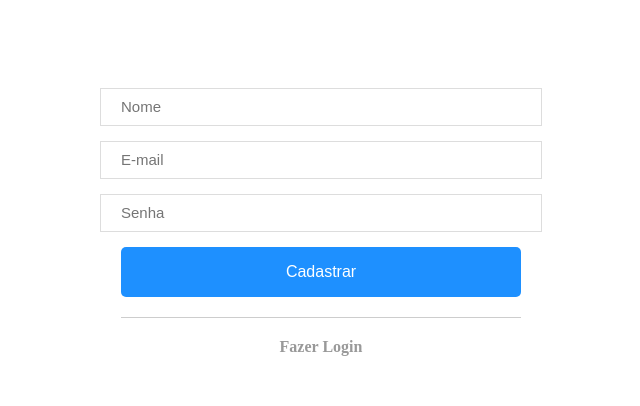
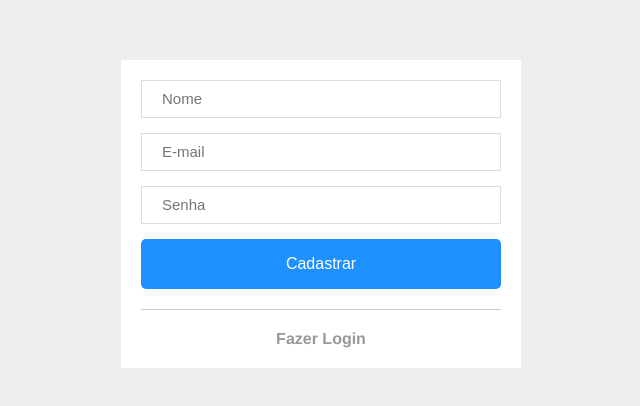
Before and after one commit to CJuniorJR/MinhaLista, a React (Create React App) app in the folder app/: page /signup in a window 1280 px wide. Shown: the part 186-592 px from the top of the page, without its empty margins (319-959 px from the left). Built offline with nearby package versions, Linux system fonts and the light colour scheme; the HTML template or start-up script is replaced by a standard one.

Commit message:
Finalizado

```diff
--- a/app/src/App.js
+++ b/app/src/App.js
@@ -2,8 +2,13 @@ import React from 'react';
 
 import Routes from './routes';
 
-import './styles/global';
+import { GlobalStyle } from './styles/global';
 
-const App = () => <Routes />;
+const App = () => (
+    <div>
+        <GlobalStyle />
+        <Routes />
+    </div>
+);
 
 export default App;
--- a/app/src/pages/MyList/index.js
+++ b/app/src/pages/MyList/index.js
@@ -1,25 +1,151 @@
 import React, { Component } from 'react';
 import { withRouter } from 'react-router-dom';
+import api from '../../services/api';
+import { getUser, logout } from '../../services/auth';
+import { Header, TaskList, Task, Form, FormBox} from './styles';
 
-import { getUser, logout } from '../../services/auth';
-
-import { Header } from './styles';
 
 class MyList extends Component {
+    state = {
+        task: '',
+        eTask: '',
+        idTask: '',
+        tasks: [],
+        error: ''
+    }
 
-    handleLogOut = async e => {
+
+    componentWillMount() {
+        this.loadTasks();
+    }
+
+    loadTasks = async () => {
+        let response = await api.get(`/users/${getUser()._id}/todo`);
+        this.setState({ tasks: response.data.data });
+    }
+
+    handleCreateTask = async e => {
+        e.preventDefault();
+
+        let task = {
+            value: this.state.task
+        }
+
+        if(!task.value) {
+            this.setState({ error: 'Nenhuma tarefa adicionada.' });
+        } else{
+            try {
+                let created = await api.post(`/users/${getUser()._id}/todo`, task);
+                console.log(created);
+                if(created.status === 201){
+                    this.loadTasks();
+                    this.setState({ task: '' });
+                } else {
+                    this.setState({ error: 'Não foi possível cadastrar a tarefa.' });
+                }
+            } catch (error) {
+                console.log(error);
+                this.setState({ error: 'Ocorreu um erro inesperado.' });
+            }
+        }
+
+
+    }
+
+    handleLogOut = async (e, id) => {
         e.preventDefault();
         logout();
         this.props.history.push('/');
     }
 
+    editTask = (id, task) => {
+        this.setState({ idTask: id, eTask: task });
+    }
+
+
+    handleUpdateTask = async e => {
+        e.preventDefault();
+
+        let task = {
+            value: this.state.eTask
+        }
+
+        if(!task.value){
+            this.setState({ error: 'Nenhuma alteração.' });
+        } else {
+            try {
+                let updated = await api.put(`/users/${getUser()._id}/todo/${this.state.idTask}`, task);
+                if(updated.status === 200){
+                    this.loadTasks();
+                    this.setState({ eTask: '', idTask: '' });
+                }
+
+            } catch (error) {
+                console.log(error);
+                this.setState({ error: 'Ocorreu um erro inesperado.' });
+            }
+        }
+    }
+
+    handleDeleteTask = async id => {
+        await api.delete(`/users/${getUser()._id}/todo/${id}`);
+        this.loadTasks();
+    }
+
     render() {
+        let tasks = this.state.tasks;
+
         return(
+
             <div className='container'>
                 <Header>
                     <p>Usuario logado: {getUser().name}</p>
                     <button onClick={this.handleLogOut}>Sair</button>
                 </Header>
+
+                <FormBox>
+                    <Form onSubmit={this.handleCreateTask}>
+                        <h1>Cadastrar Tarefa</h1>
+                        {this.state.error && <p>{this.state.error}</p>}
+                        <textarea
+                            type='text'
+                            placeholder='Descreva a tarefa'
+                            rows='5'
+                            value={this.state.task}
+                            onChange={e => this.setState({ task: e.target.value })}
+                        />
+                        <button type='submit' disabled={!this.state.task}>Cadastrar tarefa</button>
+                    </Form>
+
+                    <Form onSubmit={this.handleUpdateTask}>
+                        <h1>Editar Tarefa</h1>
+                        {this.state.error && <p>{this.state.error}</p>}
+                        <textarea
+                            type='text'
+                            placeholder='Descreva a tarefa'
+                            rows='5'
+                            value={this.state.eTask}
+                            onChange={e => this.setState({ eTask: e.target.value })}
+                        />
+                        <button type='submit' disabled={!this.state.eTask}>Editar tarefa</button>
+                    </Form>
+                </FormBox>
+
+                <hr />
+                <TaskList>
+
+                    <Task>
+                    <h1>Tarefas</h1>
+                        {tasks.map(task => (
+                            <article key={task._id}>
+                            <p>{task.value}</p>
+                            <button onClick={() => this.editTask(task._id, task.value)}>Editar</button>
+                            <button onClick={() => this.handleDeleteTask(task._id)}>Excluir</button>
+                            </article>
+                        ))}
+                    </Task>
+                </TaskList>
+
 
             </div>
         )
--- a/app/src/pages/MyList/styles.js
+++ b/app/src/pages/MyList/styles.js
@@ -10,4 +10,113 @@ export const Header = styled.header`
     display: flex;
     justify-content: center;
     align-items: center;
+
+    button {
+        color: #1E90FF;
+        font-size: 16px;
+        background: #fff;
+        height: 25px;
+        border: 0;
+        border-radius: 5px;
+        width: 10%;
+        margin-left: 100px;
+    }
 `;
+
+export const TaskList = styled.div`
+    max-width: 700px;
+    max-height: 100%;
+    margin: 20px auto 0;
+    padding: 0 20px;
+`;
+
+export const Task = styled.div`
+    display: flex;
+    flex-direction: column;
+    justify-content: center;
+
+    article {
+        background: #fff;
+        border: 1px solid #DDD;
+        border-radius: 1px;
+        padding: 20px;
+        margin-bottom: 20px;
+        justify-content: center;
+        word-wrap: break-word;
+    }
+
+    p {
+        padding: 20px 20px;
+    }
+
+    button {
+        color: #fff;
+        font-size: 16px;
+        background: #1E90FF;
+        height: 25px;
+        border: 0;
+        border-radius: 5px;
+        width: 25%;
+        margin-left: 100px;
+    }
+
+
+    h1 {
+        margin-left: 250px;
+    }
+`;
+
+export const Form = styled.form`
+    width: 400px;
+    background: #fff;
+    padding: 20px;
+    align-items: center;
+    margin-left: 200px;
+
+    p {
+        color: #ff3333;
+        margin-bottom: 15px;
+        border: 1px solid #ff3333;
+        padding: 10px;
+        width: 100%;
+        text-align: center;
+    }
+
+    textarea {
+        flex: 1;
+        margin-bottom: 5px;
+        padding: 0 20px;
+        line-height: 23px;
+        color: #777;
+        font-size: 15px;
+        resize: none;
+        width: 100%;
+        border: 1px solid #ddd;
+    }
+
+    button {
+
+        color: #fff;
+        font-size: 16px;
+        background: #1E90FF;
+        height: 30px;
+        border: 0;
+        border-radius: 5px;
+        width: 100%;
+    }
+
+    button:disabled {
+        background: #4682B4;
+    }
+
+    hr {
+        margin: 20px 0;
+        border: none;
+        border-bottom: 1px solid #cdcdcd;
+        width: 100%;
+    }
+`;
+
+export const FormBox = styled.div`
+    display: flex;
+`;
--- a/app/src/pages/SignIn/index.js
+++ b/app/src/pages/SignIn/index.js
@@ -49,12 +49,14 @@ class SignIn extends Component {
                     <input
                         type='email'
                         placeholder='E-mail'
+                        value={this.state.email}
                         onChange={e => this.setState({ email: e.target.value })}
                     />
 
                     <input
                         type='password'
                         placeholder='Senha'
+                        value={this.state.password}
                         onChange={e => this.setState({ password: e.target.value })}
                     />
 
--- a/app/src/pages/SignUp/index.js
+++ b/app/src/pages/SignUp/index.js
@@ -45,18 +45,21 @@ class SignUp extends Component {
                     <input
                         type='text'
                         placeholder='Nome'
+                        value={this.state.name}
                         onChange={e => this.setState({ name: e.target.value })}
                     />
 
                     <input
                         type='email'
                         placeholder='E-mail'
+                        value={this.state.email}
                         onChange={e => this.setState({ email: e.target.value })}
                     />
 
                     <input
                         type='password'
                         placeholder='Senha'
+                        value={this.state.password}
                         onChange={e => this.setState({ password: e.target.value })}
                     />
 
--- a/app/src/routes.js
+++ b/app/src/routes.js
@@ -21,24 +21,11 @@ const PrivateRoute = ({ component: Component, ...rest }) => (
     />
 );
 
-const NormalRoute = ({ component: Component, ...rest }) => (
-    <Route
-            {...rest}
-
-            render={props => isAuthenticated() ? (
-                <Redirect to={{ pathname: '/mylist', state: { from: props.location} }} />
-            ) : (
-                <Component {...props} />
-            )
-        }
-    />
-);
-
 const Routes = () => (
     <BrowserRouter>
         <Switch>
-            <NormalRoute exact path="/" component={SignIn} />
-            <NormalRoute path="/signup" component={SignUp} />
+            <Route exact path="/" component={SignIn} />
+            <Route path="/signup" component={SignUp} />
             <PrivateRoute path="/mylist" component={MyList} />
             <Route path="*" component={() => <h1>404 not found</h1>} />
         </Switch>
--- a/app/src/styles/global.js
+++ b/app/src/styles/global.js
@@ -1,6 +1,6 @@
 import { createGlobalStyle } from 'styled-components';
 
-createGlobalStyle`
+export const GlobalStyle = createGlobalStyle`
     * {
         box-sizing: border-box;
         padding: 0;
```
